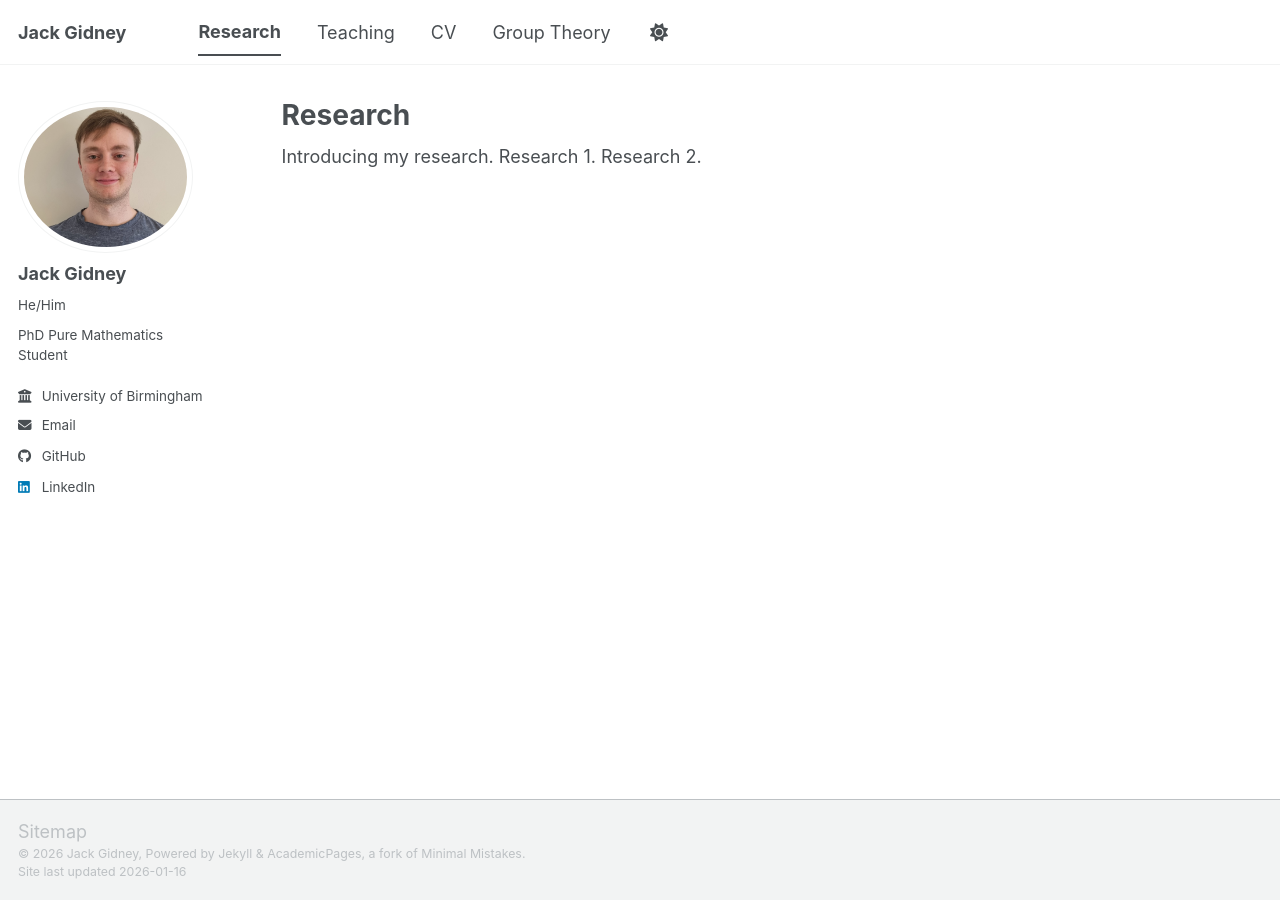
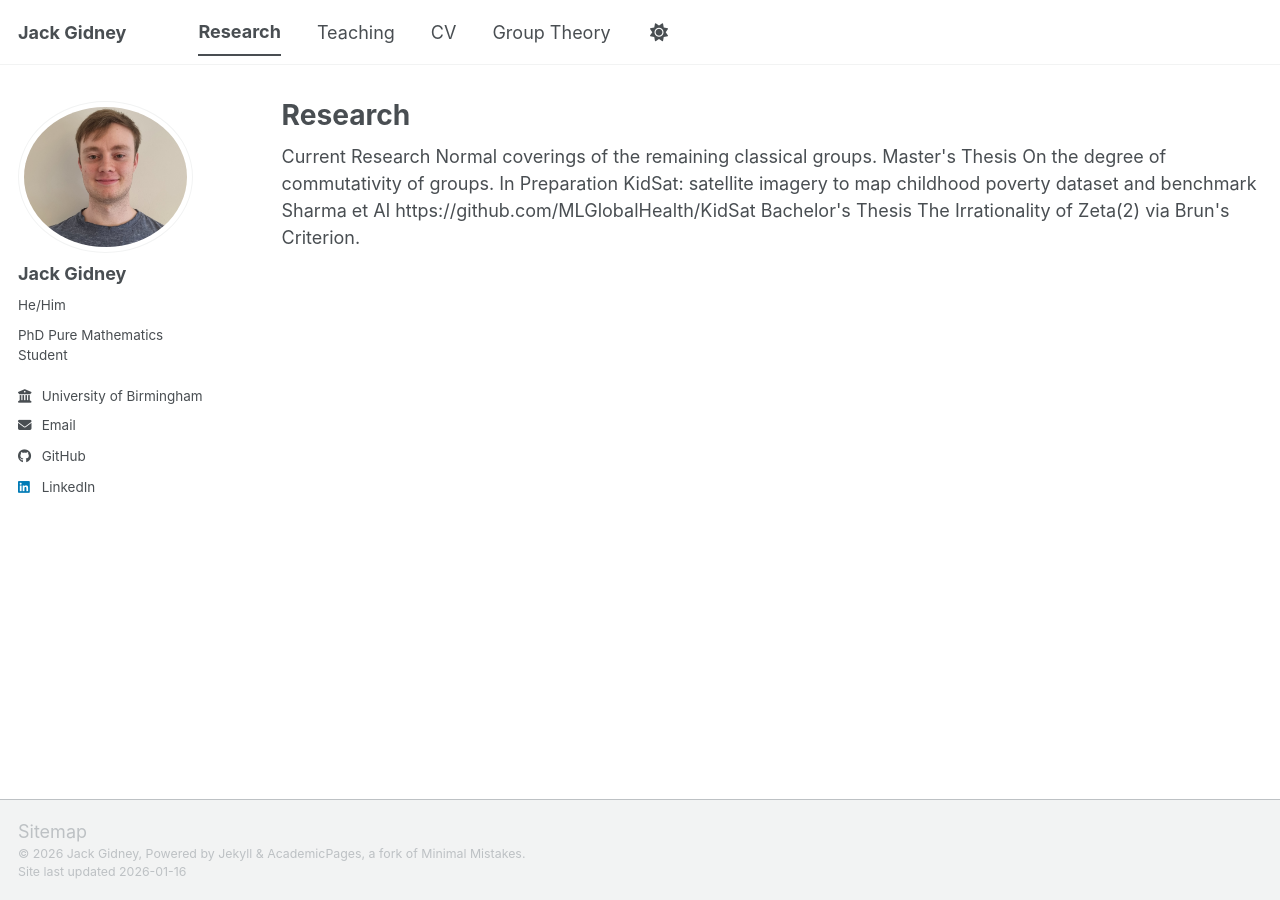
Before and after one commit to jgidney44/jgidney44.github.io, a Jekyll site: the page built from _pages/research.html, in a window 1280 px wide. Built offline with Jekyll 4.4.1, drawn with Linux system fonts in a browser that asks for light colours; a script bundle is joined from its source files by our own code; library files that are not in the unit come from our copies.

Commit message:
Update research.html

```diff
--- a/_pages/research.html
+++ b/_pages/research.html
@@ -5,7 +5,19 @@ permalink: /research/
 author_profile: true
 ---
 
-Introducing my research.
+Current Research
+Normal coverings of the remaining classical groups.
 
-Research 1.
-Research 2.
+
+Master's Thesis
+On the degree of commutativity of groups.
+
+
+In Preparation
+KidSat: satellite imagery to map childhood poverty dataset and benchmark
+Sharma et Al
+https://github.com/MLGlobalHealth/KidSat
+
+
+Bachelor's Thesis
+The Irrationality of Zeta(2) via Brun's Criterion.
```
